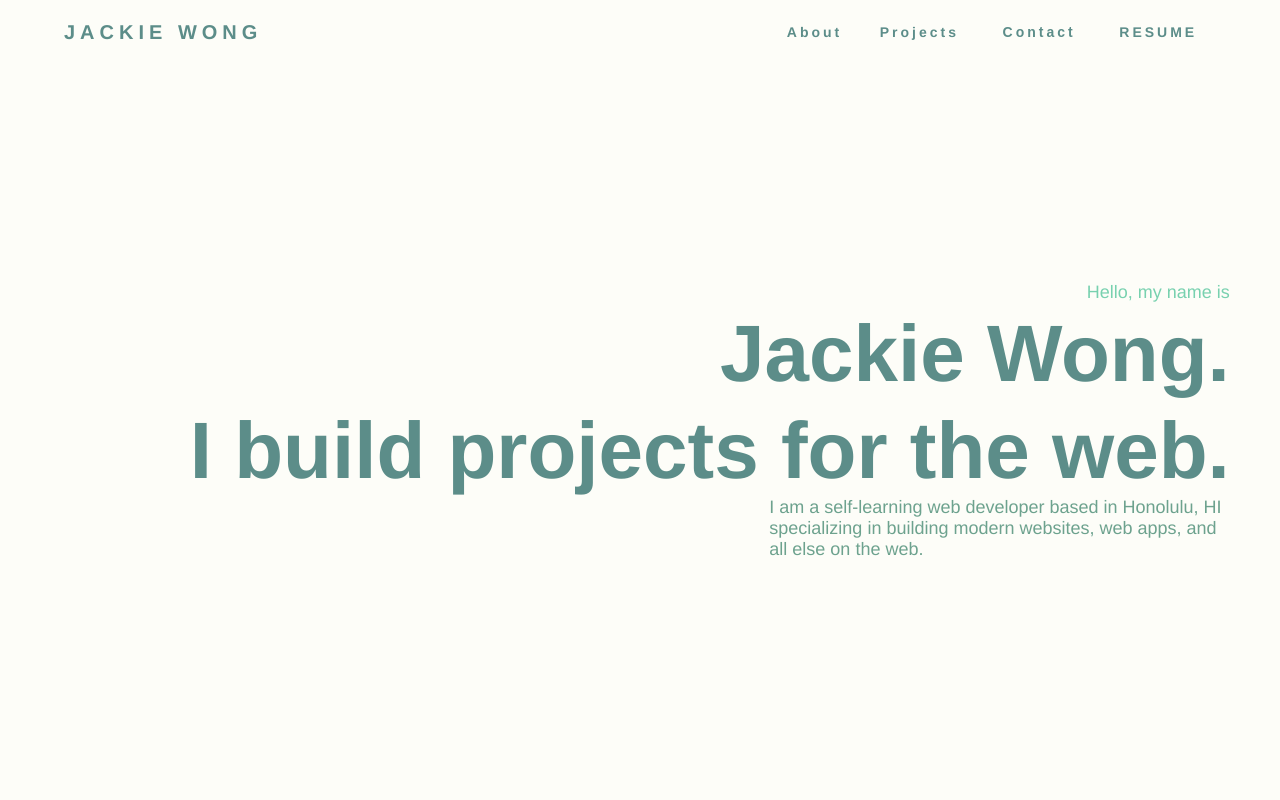
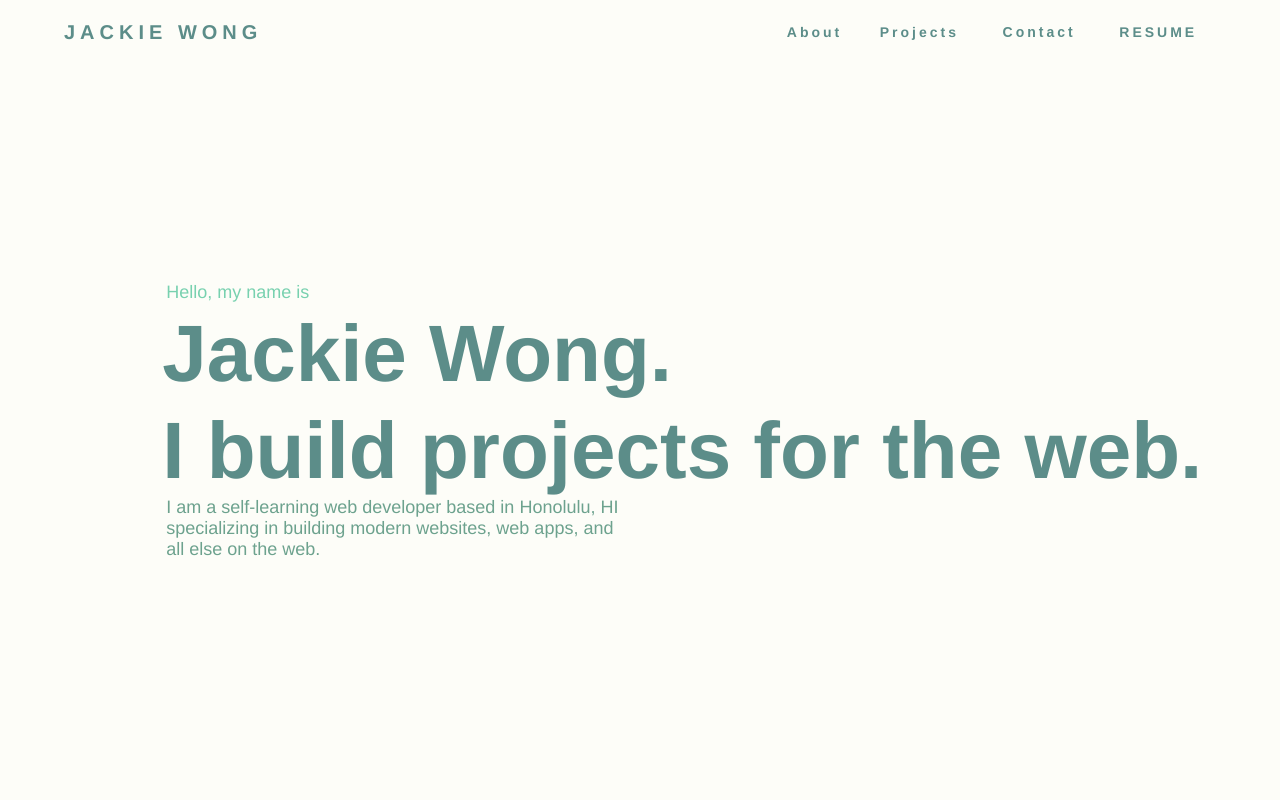
Before and after one commit to jackiewong99/portfolio, a Vue app: page / in a window 1280 px wide. Shown: the top 800 px of the page. Built offline with nearby package versions, Linux system fonts and the light colour scheme.

Commit message:
Fix "Home" component headers.
-Fix entire "Home" component/"home" div to align to the left. Bug occurred on its own. Text was aligned to the left on initial deployment of the project.

```diff
--- a/src/views/Home.vue
+++ b/src/views/Home.vue
@@ -12,7 +12,7 @@
 
 <script>
 export default {
-  name: 'Home'
+  name: 'Home',
 };
 </script>
 
@@ -22,8 +22,6 @@ export default {
   --secondary-text-color: #6da28e;
   display: flex;
   flex-direction: column;
-  align-items: end;
-  justify-content: end;
   width: 100%;
   text-align: left;
   transition: all 0.2s linear;
```
